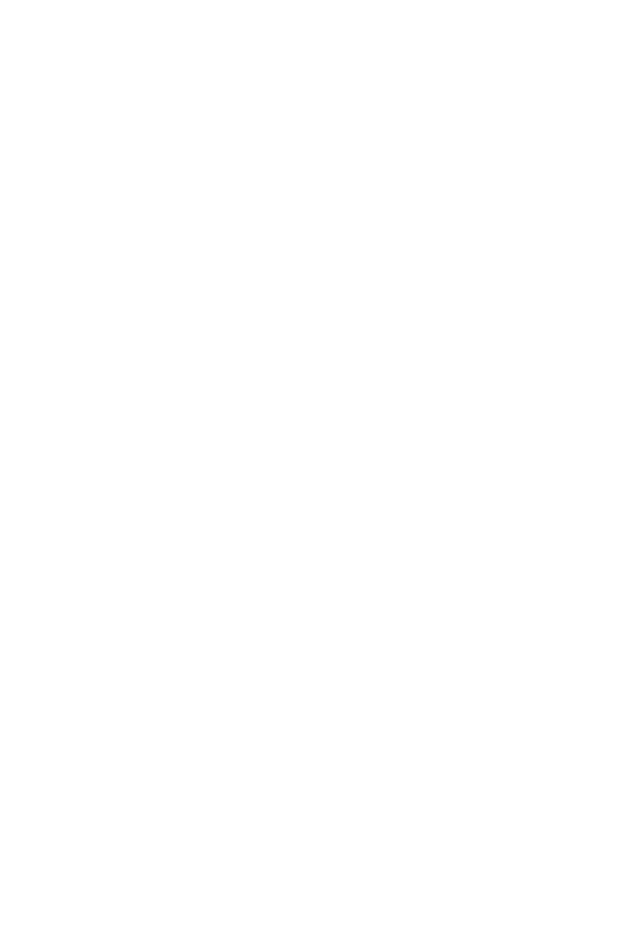
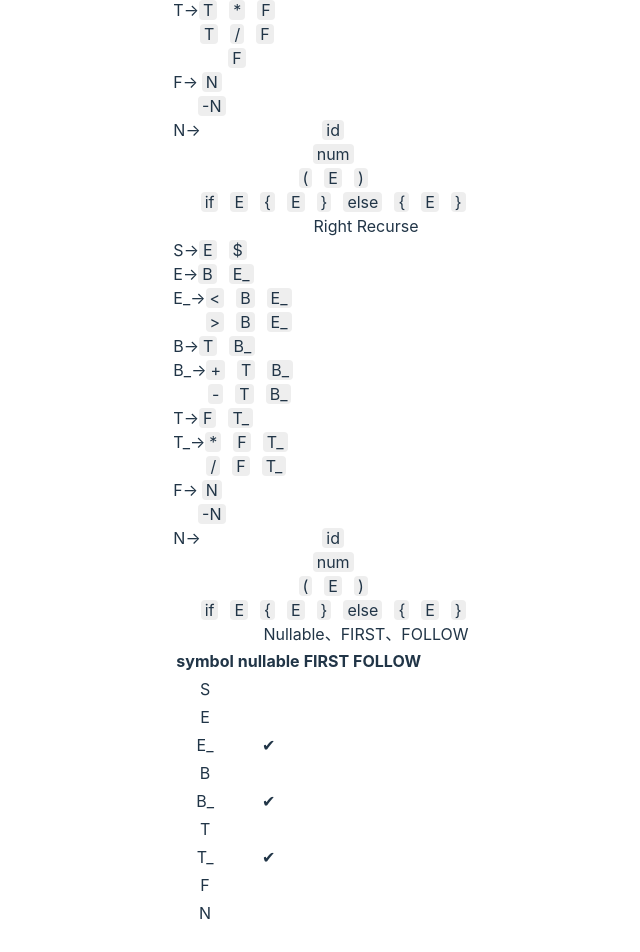
Before and after one commit to hamflx/parser-analysis-table, a Vue app: page / in a window 1280 px wide. Shown: the part 651-1603 px from the top of the page, without its empty margins (274-914 px from the left). Before the commit the page ends 800 px from the top, so only its background shows below. Built offline with nearby package versions, Linux system fonts and the light colour scheme.

Commit message:
feat: 计算 nullable。

```diff
--- a/src/components/LLTable.vue
+++ b/src/components/LLTable.vue
@@ -1,19 +1,22 @@
 <script setup lang="ts">
 import { ref, watchEffect } from 'vue';
-import { parseProduction, transformLeftRecurse } from './analysis'
-import type { Production, TypingProduction } from '../types/production'
+import { parseProduction, transformLeftRecurse, createNullableFirstFollowTable } from './analysis'
+import type { Production, TypingProduction, NullableFirstFollowTable } from '../types/production'
 
-const productionList = ref<TypingProduction[]>([])
+const productionList = ref<TypingProduction[]>([{"left":"S","right":"E $"},{"left":"E","right":"E < B"},{"left":"E","right":"E > B"},{"left":"E","right":"B"},{"left":"B","right":"B + T"},{"left":"B","right":"B - T"},{"left":"B","right":"T"},{"left":"T","right":"T * F"},{"left":"T","right":"T / F"},{"left":"T","right":"F"},{"left":"F","right":"N"},{"left":"F","right":"-N"},{"left":"N","right":"id"},{"left":"N","right":"num"},{"left":"N","right":"( E )"},{"left":"N","right":"if E { E } else { E }"}])
 const parsedProductionList = ref<Production[]>([])
 const rightRecurseProductionList = ref<Production[]>([])
+const nullableFirstFollowTable = ref<NullableFirstFollowTable>({ rows: [] })
 
 const onButtonAdd = () => {
   productionList.value.push({ left: '', right: '' })
 }
 
 watchEffect(() => {
+  console.log(productionList.value)
   parsedProductionList.value = parseProduction(productionList.value)
   rightRecurseProductionList.value = transformLeftRecurse(parsedProductionList.value)
+  nullableFirstFollowTable.value = createNullableFirstFollowTable(rightRecurseProductionList.value)
 })
 </script>
 
@@ -41,7 +44,7 @@
           <template v-for="item of pro.right">
             <div class="production__list__item__right__item">
               <template v-for="sym of item.content">
-                <span class="production__list__item__right__item__symbol">
+                <span class="production__symbol">
                   {{ sym.symbol }}
                 </span>
               </template>
@@ -64,7 +67,7 @@
           <template v-for="item of pro.right">
             <div class="production__list__item__right__item">
               <template v-for="sym of item.content">
-                <span class="production__list__item__right__item__symbol">
+                <span class="production__symbol">
                   {{ sym.symbol }}
                 </span>
               </template>
@@ -74,15 +77,42 @@
       </div>
     </template>
   </div>
+
+  <div>Nullable、FIRST、FOLLOW</div>
+  <div>
+    <table>
+      <tr>
+        <th>symbol</th>
+        <th>nullable</th>
+        <th>FIRST</th>
+        <th>FOLLOW</th>
+      </tr>
+      <template v-for="row of nullableFirstFollowTable.rows">
+        <tr>
+          <td>{{ row.nonTerminalSymbol }}</td>
+          <td>{{ row.nullable ? '✔' : '' }}</td>
+          <td>
+            <template v-for="sym of row.first">
+              <span class="production__symbol">
+                {{ sym }}
+              </span>
+            </template>
+          </td>
+          <td>
+            <template v-for="sym of row.follow">
+              <span class="production__symbol">
+                {{ sym }}
+              </span>
+            </template>
+          </td>
+        </tr>
+      </template>
+    </table>
+  </div>
 </template>
 
 <style scoped lang="scss">
-.production__list {
-  &__item {
-    display: flex;
-
-    &__right {
-      &__item {
+.production {
   &__symbol {
     padding: 0 4px;
     background-color: #eee;
@@ -93,7 +123,9 @@
     }
   }
 }
-    }
+.production__list {
+  &__item {
+    display: flex;
   }
 }
 </style>
--- a/src/components/analysis.ts
+++ b/src/components/analysis.ts
@@ -1,4 +1,4 @@
-import { Production, ProductionRight, ProductionSymbol, SymbolType, TypingProduction } from "../types/production";
+import { NullableFirstFollowTable, NullableFirstFollowTableRow, Production, ProductionRight, ProductionSymbol, SymbolType, TypingProduction } from "../types/production";
 
 const parseProductionRight = (right: string, nonTerminalSymbols: string[]): ProductionRight => {
   const symbols = right.split(/\s+/)
@@ -100,3 +100,30 @@
   }
   return productionList
 }
+
+export const createNullableFirstFollowTable = (productionList: Production[]): NullableFirstFollowTable => {
+  const rows: NullableFirstFollowTableRow[] = productionList.map(p => {
+    return {
+      nonTerminalSymbol: p.left.symbol,
+      nullable: false,
+      first: [],
+      follow: []
+    } satisfies NullableFirstFollowTableRow
+  })
+  let changed = true
+  while (changed) {
+    for (const {left, right} of productionList) {
+      for (const {content: items} of right) {
+        const isNullable = !items.length
+        const row = rows.find(r => r.nonTerminalSymbol === left.symbol)!
+        const prevIsNullable = row.nullable
+        if (isNullable !== prevIsNullable) {
+          row.nullable = isNullable
+          changed = true
+        }
+      }
+    }
+    changed = false
+  }
+  return {rows}
+}
```
Also changed, not shown: src/types/production.ts (+11 -0 lines). Lines whose indentation alone changed are shown as unchanged.
